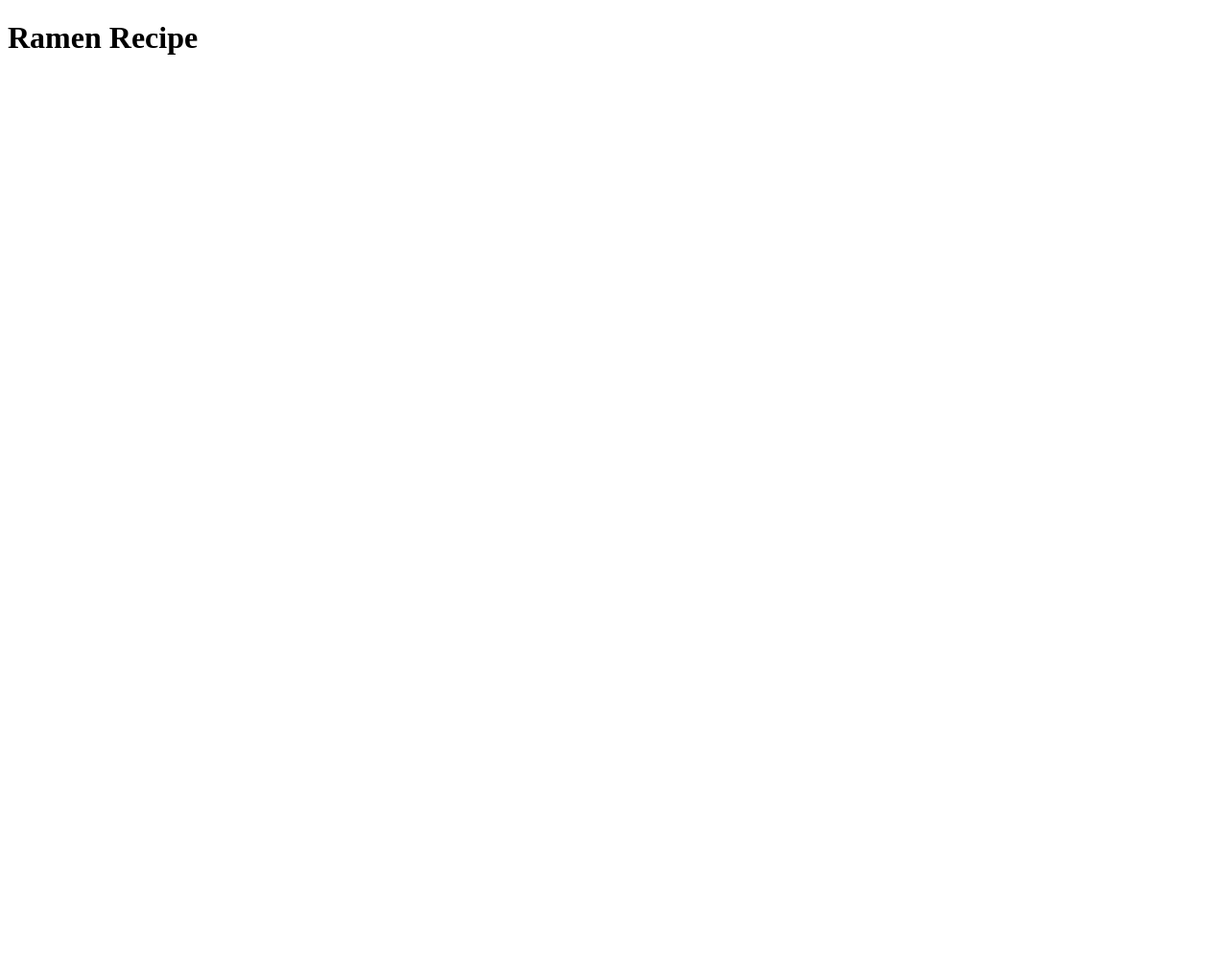
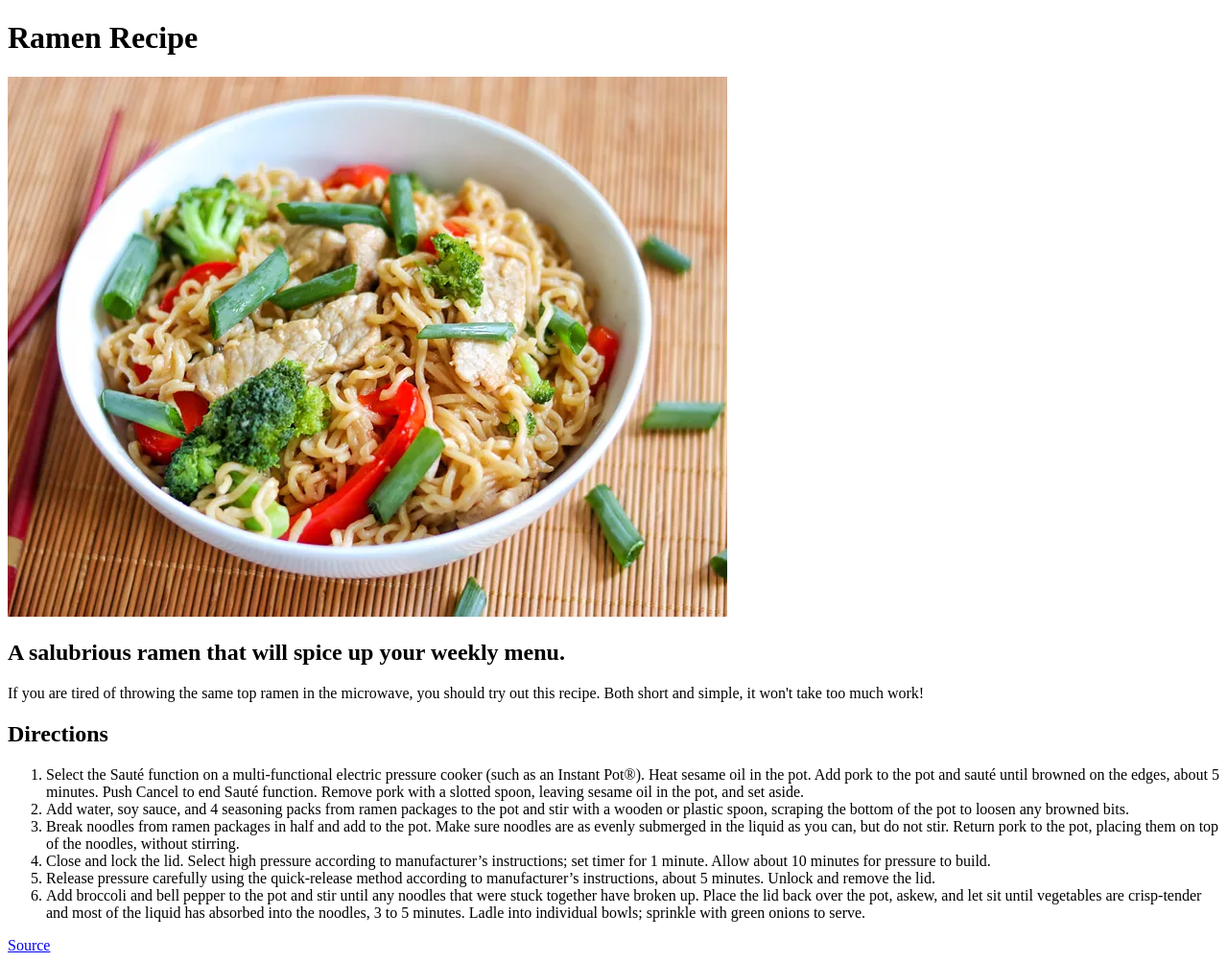
Before and after one commit to vema15/odin-recipe, a plain HTML site: page recipes/ramen.html in a window 1280 px wide. Shown: the whole page at 96% size. Before the commit the page ends 800 px from the top, so only its background shows below. Drawn offline with Linux system fonts and the light colour scheme.

Commit message:
Lastsweeping changes

```diff
--- a/recipes/ramen.html
+++ b/recipes/ramen.html
@@ -6,6 +6,21 @@
     </head>
     <body>
         <h1>Ramen Recipe</h1>
-        <img src="" alt="">
+        <img src="images/ramen.webp" alt="This is a picture of ramen.">
+        <h2>A salubrious ramen that will spice up your weekly menu.</h2>
+        <p>If you are tired of throwing the same top ramen in the microwave, you should try out this recipe. Both short and simple, it won't take too much work!</p>
+        <div>
+          <h2>Directions</h2>
+          <ol>
+              <li>Select the Sauté function on a multi-functional electric pressure cooker (such as an Instant Pot®). Heat sesame oil in the pot. Add pork to the pot and sauté until browned on the edges, about 5 minutes. Push Cancel to end Sauté function. Remove pork with a slotted spoon, leaving sesame oil in the pot, and set aside.</li>
+              <li>Add water, soy sauce, and 4 seasoning packs from ramen packages to the pot and stir with a wooden or plastic spoon, scraping the bottom of the pot to loosen any browned bits.</li>
+              <li>Break noodles from ramen packages in half and add to the pot. Make sure noodles are as evenly submerged in the liquid as you can, but do not stir. Return pork to the pot, placing them on top of the noodles, without stirring.</li>
+              <li>Close and lock the lid. Select high pressure according to manufacturer’s instructions; set timer for 1 minute. Allow about 10 minutes for pressure to build.</li>
+              <li>Release pressure carefully using the quick-release method according to manufacturer’s instructions, about 5 minutes. Unlock and remove the lid.</li>
+              <li>Add broccoli and bell pepper to the pot and stir until any noodles that were stuck together have broken up. Place the lid back over the pot, askew, and let sit until vegetables are crisp-tender and most of the liquid has absorbed into the noodles, 3 to 5 minutes. Ladle into individual bowls; sprinkle with green onions to serve.
+              </li>
+          </ol>
+        </div>
+        <a href="https://www.allrecipes.com/easy-instant-pot-pork-ramen-stir-fry-recipe-7375340" target="_blank" rel="noopener noreferrer">Source</a>
     </body>
   </html>
```
Also changed, not shown: index.html (+6 -1 lines), recipes/lasagna.html (+2 -1 lines), recipes/pizza.html (+1 -0 lines), recipes/images/pizza.webp (added), recipes/images/ramen.webp (added), 2 other files.
